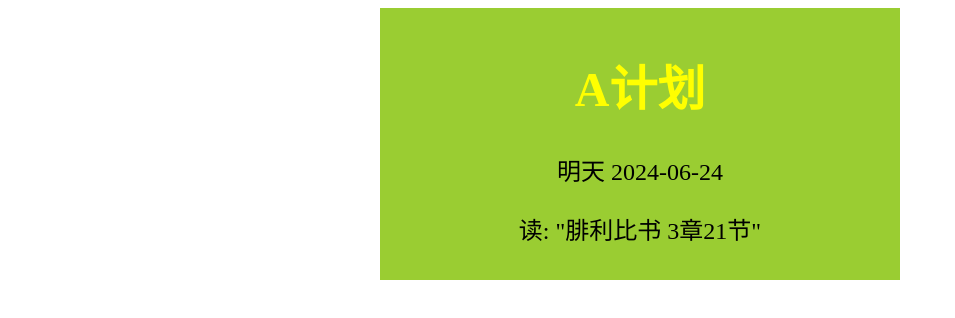
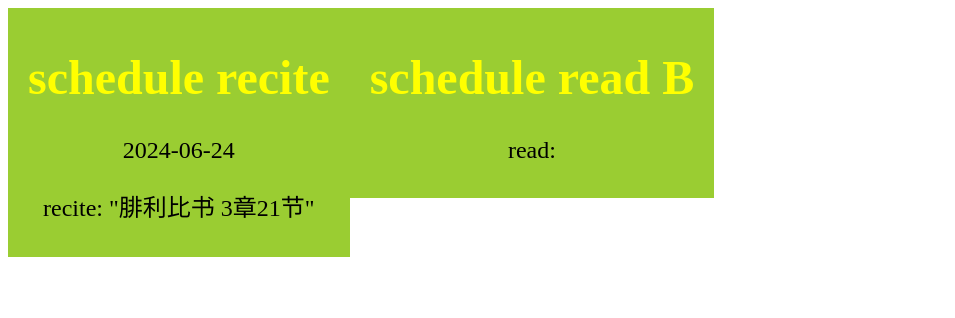
Before and after one commit to zextmayamaya/zextmayamaya.github.io, a plain HTML site: page index.html in a window 1280 px wide. Shown: the whole page, without its empty margins (0-955 px from the left). Drawn offline with Linux system fonts and the light colour scheme.

Commit message:
add file readNotSort and update main.yml

```diff
--- a/index.html
+++ b/index.html
@@ -7,12 +7,21 @@
 </head>
 <body>
 	<div>
-		<h1>A计划</h1>
-		<p>明天
+		<h1>schedule recite</h1>
+		<p>
 2024-06-24
 		</p>
-		<p>读:
+		<p>recite:
 "腓利比书 3章21节"
+		</p>
+	</div>
+	<div>
+		<h1>schedule read B</h1>
+		<p>
+
+		</p>
+		<p>read:
+
 		</p>
 	</div>
 	<style>
@@ -25,6 +34,7 @@
 			background-color: yellowgreen;
 			padding: 10px 20px;
 			font-size: 1.5em;
+			float: left;
 		}
 	</style>
 
```
Also changed, not shown: .github/workflows/main.yml, 2 other files.
